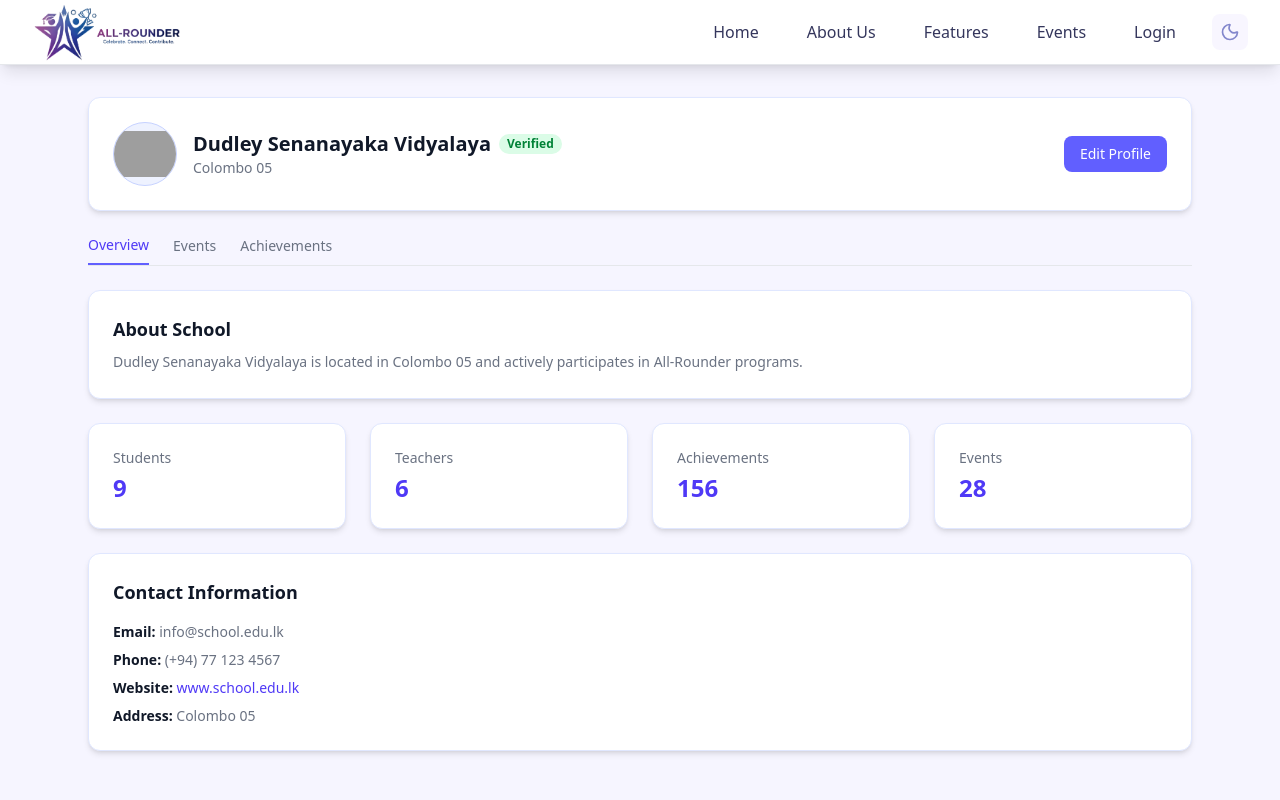
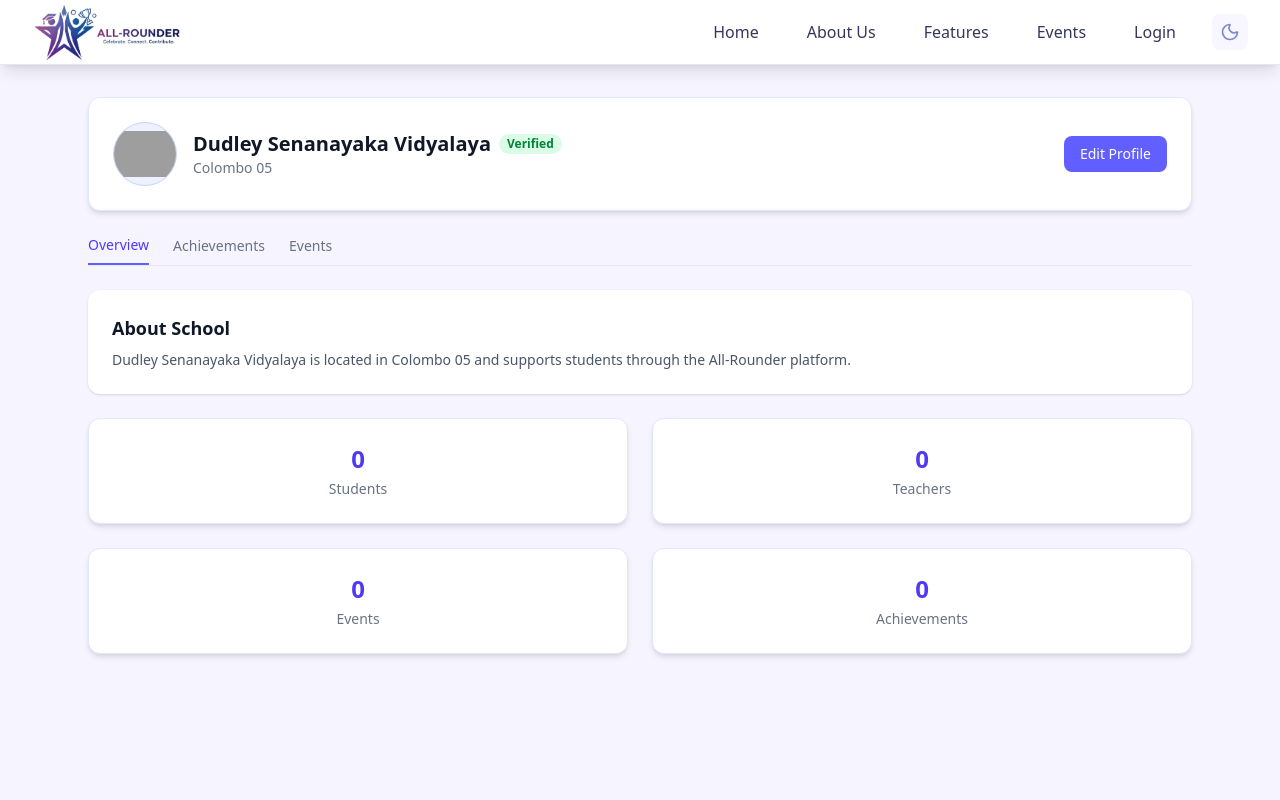
Before and after one commit to Dulaksha-Keshan/all-rounder, a Next.js app in the folder frontend/all-rounder/: page /user/school/1 in a window 1280 px wide. Shown: the top 800 px of the page. Built offline with nearby package versions, Linux system fonts and the light colour scheme; grey boxes are pictures that could not be loaded.

Commit message:
edit school page with ts store file

```diff
--- a/frontend/all-rounder/src/app/user/school/[schoolId]/SchoolOverviewTab.tsx
+++ b/frontend/all-rounder/src/app/user/school/[schoolId]/SchoolOverviewTab.tsx
@@ -1,4 +1,4 @@
-import { School, Student, Teacher } from "@/app/_type/type";
+/*import { School, Student, Teacher } from "@/app/_type/type";
 
 export default function SchoolOverviewTab({
   school,
@@ -12,8 +12,8 @@
   return (
     <div className="space-y-6 mt-6">
 
-      {/* ABOUT SCHOOL */}
-      <div className="bg-white rounded-xl border border-indigo-100 shadow-md p-6">
+      {/* ABOUT SCHOOL */
+      /*<div className="bg-white rounded-xl border border-indigo-100 shadow-md p-6">
         <h2 className="text-lg font-semibold text-gray-900 mb-2">
           About School
         </h2>
@@ -25,16 +25,16 @@
 
 
 
-      {/* STATS — SAME LOOK AS STUDENT */}
-      <div className="grid grid-cols-1 sm:grid-cols-2 lg:grid-cols-4 gap-6">
+      {/* STATS — SAME LOOK AS STUDENT */
+      /*<div className="grid grid-cols-1 sm:grid-cols-2 lg:grid-cols-4 gap-6">
         <StatCard label="Students" value={students.length} />
         <StatCard label="Teachers" value={teachers.length} />
         <StatCard label="Achievements" value={156} />
         <StatCard label="Events" value={28} />
       </div>
 
-      {/* CONTACT INFORMATION */}
-      <div className="bg-white rounded-xl border border-indigo-100 shadow-md p-6">
+      {/* CONTACT INFORMATION */
+     /* <div className="bg-white rounded-xl border border-indigo-100 shadow-md p-6">
         <h2 className="text-lg font-semibold text-gray-900 mb-4">
           Contact Information
         </h2>
@@ -69,4 +69,49 @@
       <p className="text-2xl font-semibold text-indigo-600">{value}</p>
     </div>
   );
+}*/
+import { School } from "@/app/_type/type";
+
+export default function SchoolOverviewTab({
+  school,
+}: {
+  school: School;
+}) {
+  return (
+    <div className="space-y-6 mt-6">
+      {/* ABOUT */}
+      <div className="bg-white rounded-xl shadow-sm p-6">
+        <h2 className="text-lg font-semibold text-gray-900 mb-2">
+          About School
+        </h2>
+        <p className="text-sm text-gray-600">
+          {school.name} is located in {school.location} and supports
+          students through the All-Rounder platform.
+        </p>
+      </div>
+
+      {/* STATS (placeholder for now) */}
+      <div className="grid grid-cols-1 sm:grid-cols-2 gap-6">
+        <StatCard label="Students" value={0} />
+        <StatCard label="Teachers" value={0} />
+        <StatCard label="Events" value={0} />
+        <StatCard label="Achievements" value={0} />
+      </div>
+    </div>
+  );
 }
+
+function StatCard({
+  label,
+  value,
+}: {
+  label: string;
+  value: number;
+}) {
+  return (
+    <div className="bg-white rounded-xl border border-indigo-100 shadow-md p-6 text-center">
+      <p className="text-2xl font-semibold text-indigo-600">{value}</p>
+      <p className="text-sm text-gray-500 mt-1">{label}</p>
+    </div>
+  );
+}
--- a/frontend/all-rounder/src/app/user/school/[schoolId]/SchoolTabs.tsx
+++ b/frontend/all-rounder/src/app/user/school/[schoolId]/SchoolTabs.tsx
@@ -1,4 +1,4 @@
-"use client";
+/*"use client";
 
 import { useState } from "react";
 import { School, Student, Teacher } from "@/app/_type/type";
@@ -49,4 +49,54 @@
       {activeTab === "Achievements" && <SchoolAchievementsTab />}
     </>
   );
+}*/
+import { useState } from "react";
+import { School } from "@/app/_type/type";
+
+import SchoolOverviewTab from "./SchoolOverviewTab";
+import SchoolAchievementsTab from "./SchoolAchievementsTab";
+import SchoolEventsTab from "./SchoolEventsTab";
+
+const tabs = ["Overview", "Achievements", "Events"];
+
+export default function SchoolTabs({
+  school,
+}: {
+  school: School;
+}) {
+  const [activeTab, setActiveTab] = useState("Overview");
+
+  return (
+    <>
+      {/* TAB HEADER */}
+      <div className="flex gap-6 border-b border-gray-200">
+        {tabs.map((tab) => (
+          <button
+            key={tab}
+            onClick={() => setActiveTab(tab)}
+            className={`pb-2 text-sm ${
+              activeTab === tab
+                ? "border-b-2 border-indigo-500 text-indigo-600 font-medium"
+                : "text-gray-500"
+            }`}
+          >
+            {tab}
+          </button>
+        ))}
+      </div>
+
+      {/* TAB CONTENT */}
+      {activeTab === "Overview" && (
+        <SchoolOverviewTab school={school} />
+      )}
+
+      {activeTab === "Achievements" && (
+        <SchoolAchievementsTab />
+      )}
+
+      {activeTab === "Events" && (
+        <SchoolEventsTab />
+      )}
+    </>
+  );
 }
--- a/frontend/all-rounder/src/app/user/school/[schoolId]/edit/page.tsx
+++ b/frontend/all-rounder/src/app/user/school/[schoolId]/edit/page.tsx
@@ -6,9 +6,11 @@
 import { School } from "@/app/_type/type";
 
 export default function EditSchoolPage() {
-  const { schoolId } = useParams();
+  // ✅ typed params (important)
+  const { schoolId } = useParams<{ schoolId: string }>();
   const router = useRouter();
 
+  // ✅ static data lookup (same as friend)
   const school: School | undefined = Schools.find(
     (s) => s.id === schoolId
   );
@@ -17,21 +19,21 @@
     return <p className="p-6 text-gray-500">School not found</p>;
   }
 
-  // ✅ Controlled state (IMPORTANT)
+  // ✅ controlled state
   const [name, setName] = useState(school.name);
   const [location, setLocation] = useState(school.location);
 
-  function handleSubmit(e: React.FormEvent) {
+  function handleSubmit(e: React.FormEvent<HTMLFormElement>) {
     e.preventDefault();
 
-    // 🚧 MOCK SAVE (replace with API later)
+    // 🚧 mock save (backend later)
     console.log("Saving school:", {
       id: schoolId,
       name,
       location,
     });
 
-    // ✅ Redirect back to school profile
+    // ✅ redirect back
     router.push(`/user/school/${schoolId}`);
   }
 
--- a/frontend/all-rounder/src/app/user/school/[schoolId]/page.tsx
+++ b/frontend/all-rounder/src/app/user/school/[schoolId]/page.tsx
@@ -1,43 +1,34 @@
 "use client";
 
 import { useParams } from "next/navigation";
-import { Schools, Students, Teachers } from "@/app/_data/data";
-import { School, Student, Teacher } from "@/app/_type/type";
+import { Schools } from "@/app/_data/data";
+import { School } from "@/app/_type/type";
+
 import SchoolHeader from "./SchoolHeader";
 import SchoolTabs from "./SchoolTabs";
 
+export default function SchoolProfilePage() {
+  const { schoolId } = useParams<{ schoolId: string }>();
 
-
-export default function SchoolProfilePage() {
-  const { schoolId } = useParams();
-
+  // ✅ static data lookup (friend-style)
   const school: School | undefined = Schools.find(
     (s) => s.id === schoolId
   );
 
-  const students: Student[] = Students.filter(
-    (s) => s.schoolId === schoolId
+  if (!school) {
+    return (
+      <div className="bg-[#F6F5FF] min-h-screen flex items-center justify-center">
+        <p className="text-gray-500">School not found</p>
+      </div>
     );
-
-  const teachers: Teacher[] = Teachers.filter(
-    (t) => t.schoolId === schoolId
-  );
-
-  if (!school) {
-    return <p className="p-6 text-gray-500">School not found</p>;
   }
 
   return (
     <div className="bg-[#F6F5FF] min-h-screen">
       <div className="max-w-6xl mx-auto px-6 py-8 space-y-6">
         <SchoolHeader school={school} />
-      <SchoolTabs
-        school={school}
-        students={students}
-        teachers={teachers}
-      />
+        <SchoolTabs school={school} />
       </div>
     </div>
   );
-
 }
```
Also changed, not shown: frontend/all-rounder/src/app/user/school/[schoolId]/SchoolEventsTab.tsx (line endings or trailing spaces), frontend/all-rounder/src/app/user/school/[schoolId]/SchoolHeader.tsx (line endings or trailing spaces). Lines whose indentation alone changed are shown as unchanged.
